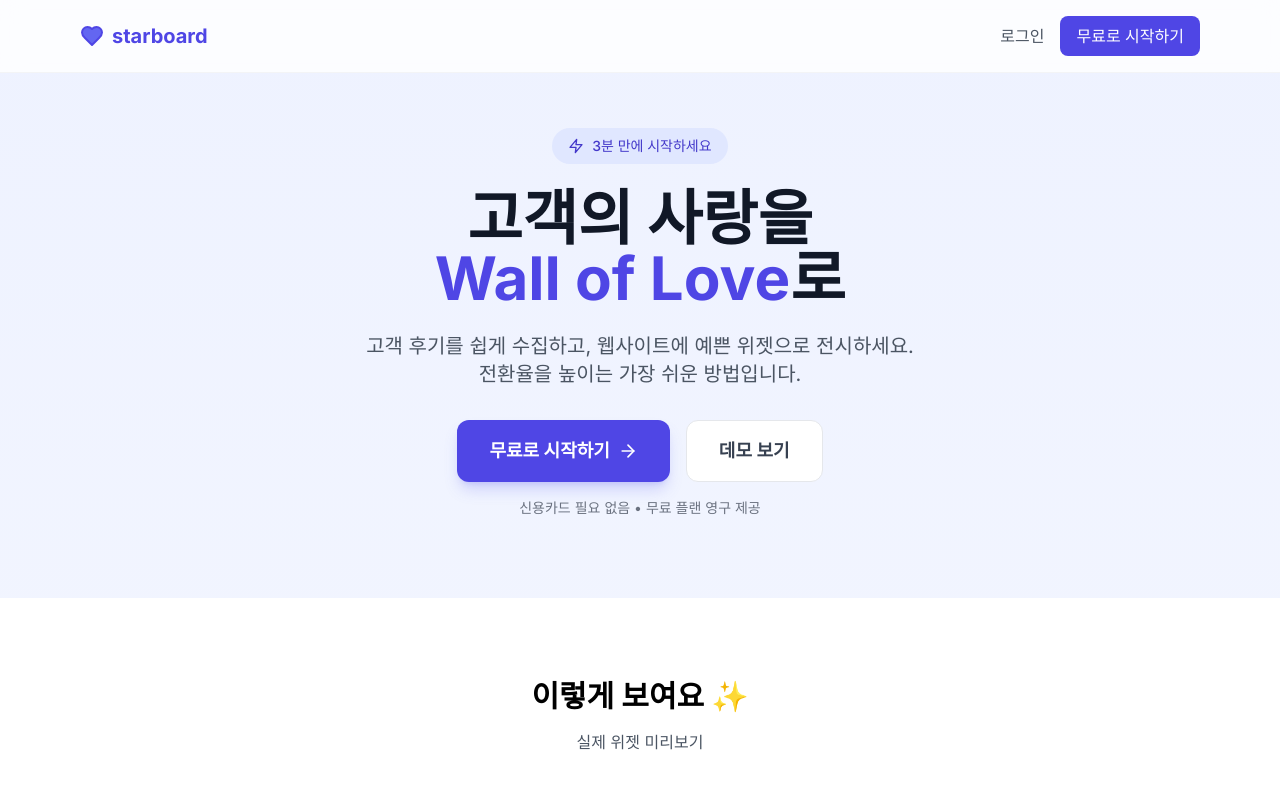
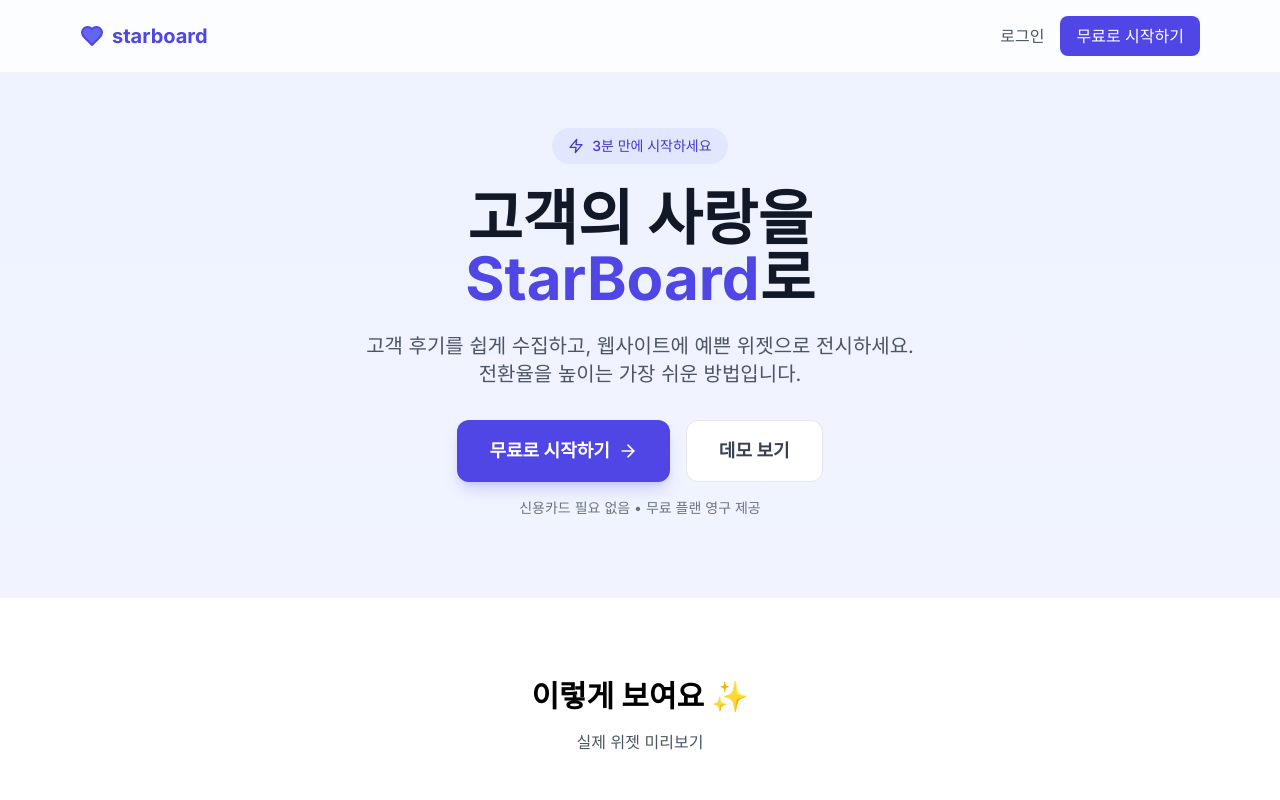
Before and after one commit to degan85/starboard, a Next.js app: page / in a window 1280 px wide. Shown: the top 800 px of the page. Built offline with nearby package versions, Linux system fonts and the light colour scheme.

Commit message:
Fix: Wall of Love → StarBoard 문구 변경

```diff
--- a/src/app/layout.tsx
+++ b/src/app/layout.tsx
@@ -7,7 +7,7 @@
 export const metadata: Metadata = {
   title: "starboard - 고객 후기를 수집하고 전시하세요",
   description:
-    "3분 만에 후기 수집 페이지 생성, 1줄 코드로 웹사이트에 임베드. 고객의 사랑을 Wall of Love로 보여주세요.",
+    "3분 만에 후기 수집 페이지 생성, 1줄 코드로 웹사이트에 임베드. 고객의 별점 후기를 StarBoard로 보여주세요.",
   keywords: ["testimonial", "review", "widget", "후기", "리뷰", "위젯"],
   authors: [{ name: "starboard" }],
   openGraph: {
--- a/src/app/page.tsx
+++ b/src/app/page.tsx
@@ -36,7 +36,7 @@
           <h1 className="text-5xl md:text-6xl font-bold text-gray-900 mb-6 leading-tight">
             고객의 사랑을
             <br />
-            <span className="text-brand-600">Wall of Love</span>로
+            <span className="text-brand-600">StarBoard</span>로
           </h1>
 
           <p className="text-xl text-gray-600 mb-8 max-w-2xl mx-auto">
```
